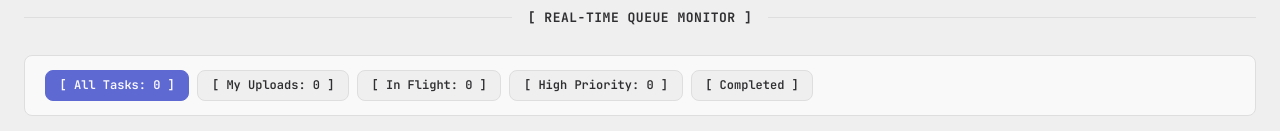
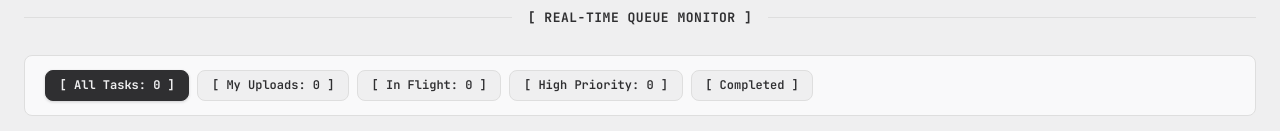
Before and after one commit to thelogicnomad/Binaire_Freznel_Assessment, a React (Vite) app in the folder client/: page / in a window 1280 px wide. Shown: the part 780-911 px from the top of the page. Built offline with nearby package versions, Linux system fonts and the light colour scheme; no server answers.

Commit message:
style: center upload button and set active tab color to solid high-contrast monochrome

```diff
--- a/client/src/components/FileUpload/FileUpload.css
+++ b/client/src/components/FileUpload/FileUpload.css
@@ -103,18 +103,22 @@
   flex-shrink: 0;
 }
 
+/* Centered Upload Action Button Wrapper */
 .FileUpload-submit-wrapper {
-  margin-top: 1rem;
+  margin-top: 1.25rem;
   display: flex;
-  justify-content: flex-end;
+  justify-content: center;
+  align-items: center;
+  width: 100%;
 }
 
 /* Primary Action Pill Button */
 .FileUpload-btn-primary {
   display: inline-flex;
   align-items: center;
+  justify-content: center;
   gap: 0.625rem;
-  padding: 0.625rem 1.5rem;
+  padding: 0.625rem 2rem;
   border-radius: 999px;
   font-size: 0.8125rem;
   font-weight: 700;
@@ -123,6 +127,7 @@
   border: 1px solid var(--primary);
   cursor: pointer;
   transition: all 0.15s ease;
+  min-width: 16rem;
 }
 
 .FileUpload-btn-primary:hover:not(:disabled) {
--- a/client/src/components/QueueFilter/QueueFilter.css
+++ b/client/src/components/QueueFilter/QueueFilter.css
@@ -41,12 +41,16 @@
   outline-offset: 1px;
 }
 
+/* High-contrast solid monochrome active tab */
 .QueueFilter-tab-active {
-  background-color: var(--primary);
-  color: var(--primary-foreground);
-  border-color: var(--primary);
+  background-color: var(--foreground);
+  color: var(--background);
+  border-color: var(--foreground);
+  font-weight: 700;
+  box-shadow: 0 1px 3px color-mix(in lch, var(--foreground) 20%, transparent);
 }
 
 .QueueFilter-tab-active:hover {
-  background-color: color-mix(in lch, var(--primary) 85%, var(--foreground));
+  background-color: color-mix(in lch, var(--foreground) 90%, transparent);
+  color: var(--background);
 }
```
